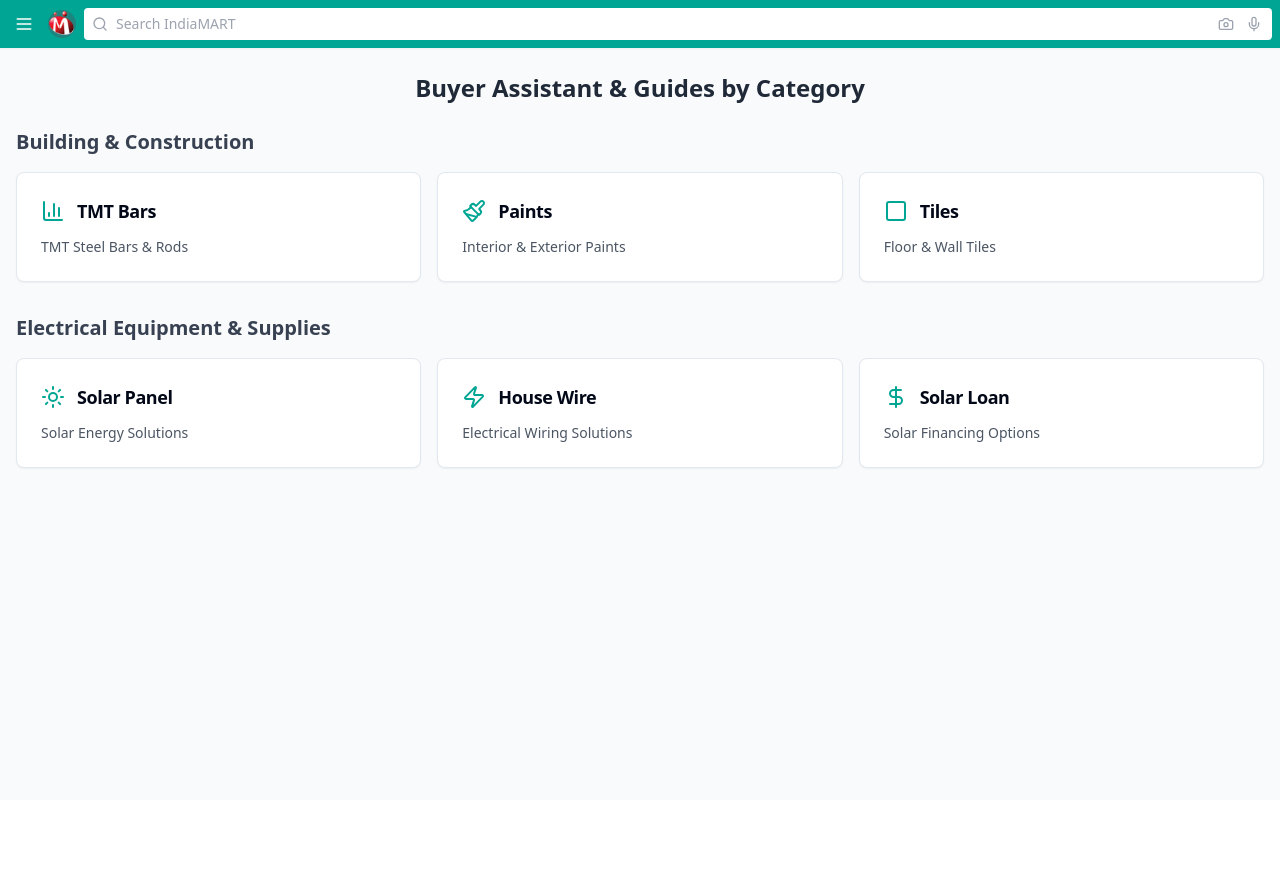
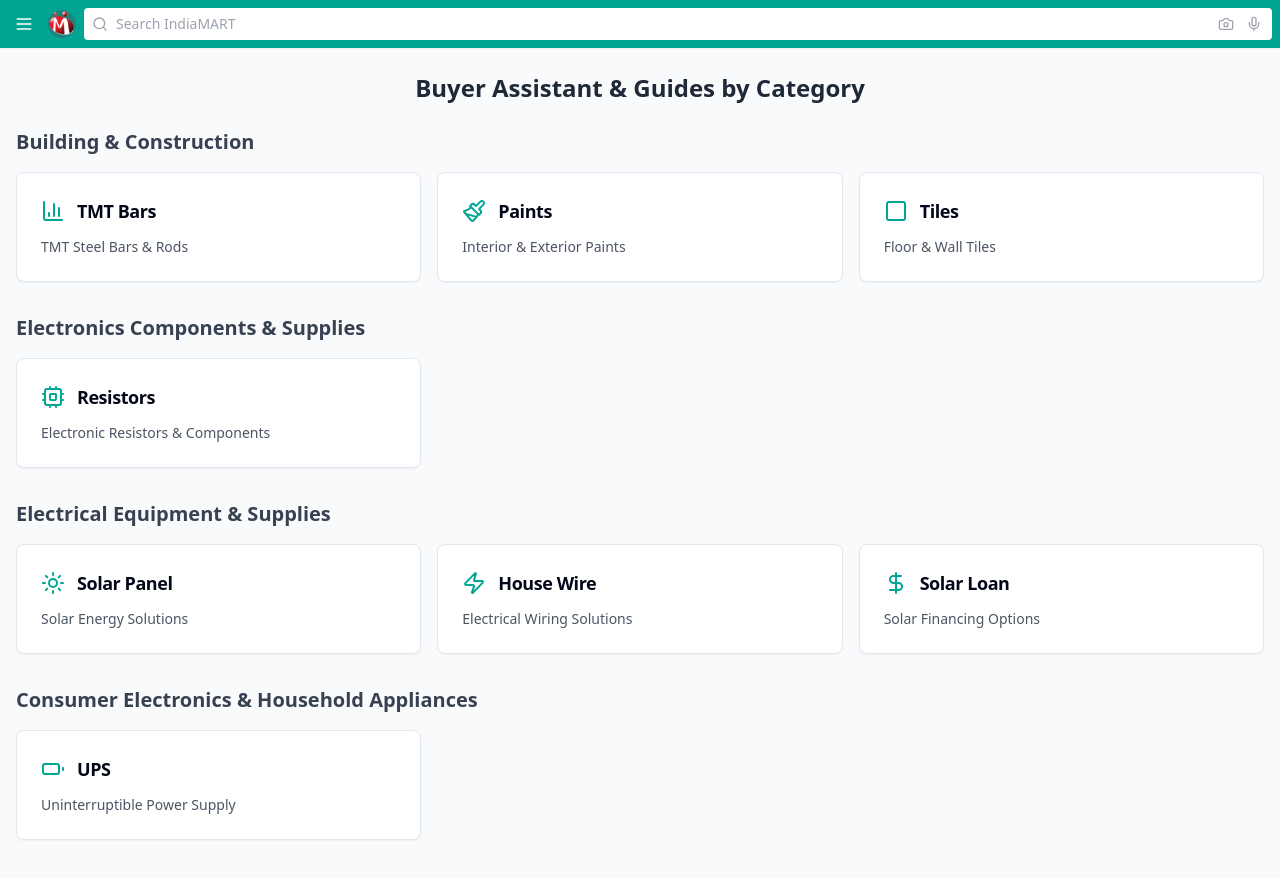
Before and after one commit to sreenivasanp-ops/Calculator_SEO_Pages, a React (Vite) app: page /buyer-assistant in a window 1280 px wide. Shown: the top 878 px of the page. Before the commit the page ends 800 px from the top, so only its background shows below. Built offline with nearby package versions, Linux system fonts and the light colour scheme.

Commit message:
Add new sections to Buyer Assistant page
Added "Electronics Components & Supplies" and "Consumer Electronics & Household Appliances" sections to the Buyer Assistant page, including category cards for "Resistors" and "UPS" respectively.

```diff
--- a/src/pages/BuyerAssistant.tsx
+++ b/src/pages/BuyerAssistant.tsx
@@ -1,7 +1,7 @@
 
 import Header from '@/components/Header';
 import { Card, CardContent, CardHeader, CardTitle } from '@/components/ui/card';
-import { Paintbrush, Square, Sun, Zap, DollarSign, BarChart3 } from 'lucide-react';
+import { Paintbrush, Square, Sun, Zap, DollarSign, BarChart3, Cpu, Battery } from 'lucide-react';
 import { useNavigate } from 'react-router-dom';
 
 const BuyerAssistant = () => {
@@ -26,6 +26,14 @@ const BuyerAssistant = () => {
     }
   ];
 
+  const electronicsComponentsItems = [
+    {
+      title: 'Resistors',
+      icon: Cpu,
+      description: 'Electronic Resistors & Components'
+    }
+  ];
+
   const electricalItems = [
     {
       title: 'Solar Panel',
@@ -41,6 +49,14 @@ const BuyerAssistant = () => {
       title: 'Solar Loan',
       icon: DollarSign,
       description: 'Solar Financing Options'
+    }
+  ];
+
+  const consumerElectronicsItems = [
+    {
+      title: 'UPS',
+      icon: Battery,
+      description: 'Uninterruptible Power Supply'
     }
   ];
 
@@ -79,6 +95,28 @@ const BuyerAssistant = () => {
           </div>
         </div>
 
+        {/* Electronics Components & Supplies Section */}
+        <div className="mb-8">
+          <h2 className="text-xl font-semibold text-gray-700 mb-4">
+            Electronics Components & Supplies
+          </h2>
+          <div className="grid grid-cols-1 md:grid-cols-3 gap-4">
+            {electronicsComponentsItems.map((item) => (
+              <Card key={item.title} className="hover:shadow-md transition-shadow cursor-pointer">
+                <CardHeader className="pb-3">
+                  <CardTitle className="flex items-center gap-3 text-lg">
+                    <item.icon className="w-6 h-6 text-indiamart-teal" />
+                    {item.title}
+                  </CardTitle>
+                </CardHeader>
+                <CardContent>
+                  <p className="text-gray-600 text-sm">{item.description}</p>
+                </CardContent>
+              </Card>
+            ))}
+          </div>
+        </div>
+
         {/* Electrical Equipment & Supplies Section */}
         <div className="mb-8">
           <h2 className="text-xl font-semibold text-gray-700 mb-4">
@@ -100,6 +138,28 @@ const BuyerAssistant = () => {
             ))}
           </div>
         </div>
+
+        {/* Consumer Electronics & Household Appliances Section */}
+        <div className="mb-8">
+          <h2 className="text-xl font-semibold text-gray-700 mb-4">
+            Consumer Electronics & Household Appliances
+          </h2>
+          <div className="grid grid-cols-1 md:grid-cols-3 gap-4">
+            {consumerElectronicsItems.map((item) => (
+              <Card key={item.title} className="hover:shadow-md transition-shadow cursor-pointer">
+                <CardHeader className="pb-3">
+                  <CardTitle className="flex items-center gap-3 text-lg">
+                    <item.icon className="w-6 h-6 text-indiamart-teal" />
+                    {item.title}
+                  </CardTitle>
+                </CardHeader>
+                <CardContent>
+                  <p className="text-gray-600 text-sm">{item.description}</p>
+                </CardContent>
+              </Card>
+            ))}
+          </div>
+        </div>
       </div>
     </div>
   );
```
